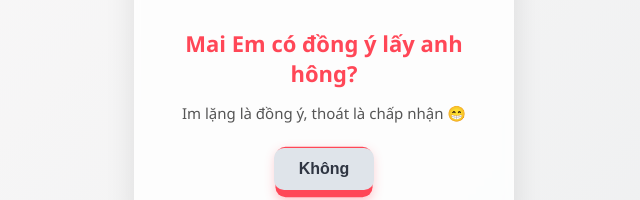
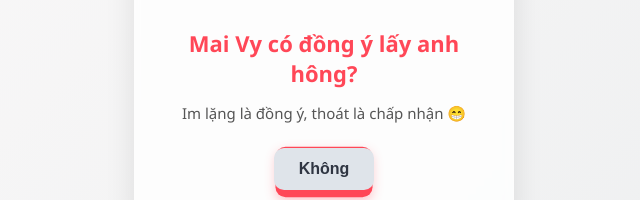
Before and after one commit to quangcaoads2025/totinh, a plain HTML site: page index.html in a window 1280 px wide. Shown: the part 359-559 px from the top of the page, 316-956 px from the left. Drawn offline with Linux system fonts and the light colour scheme.

Commit message:
Update heading text in index.html

```diff
--- a/index.html
+++ b/index.html
@@ -127,7 +127,7 @@
 
     <div class="container" id="mainCard">
         <img src="https://i.pinimg.com/originals/0e/33/30/0e3330287169a30f2df9ce0d137f7031.gif" class="sticker-img">
-        <h2>Mai Em có đồng ý lấy anh hông?</h2>
+        <h2>Mai Vy có đồng ý lấy anh hông?</h2>
         <p>Im lặng là đồng ý, thoát là chấp nhận 😁</p>
         <div class="btn-group">
             <button id="yesBtn">Có 😍</button>
```
